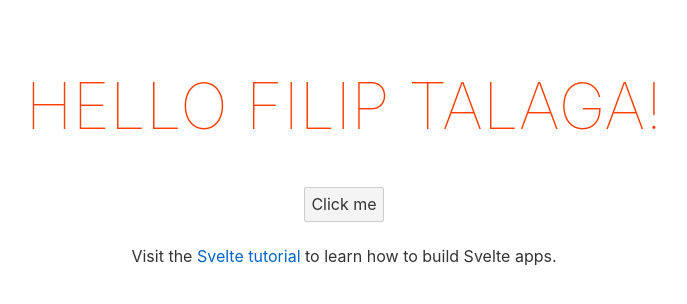
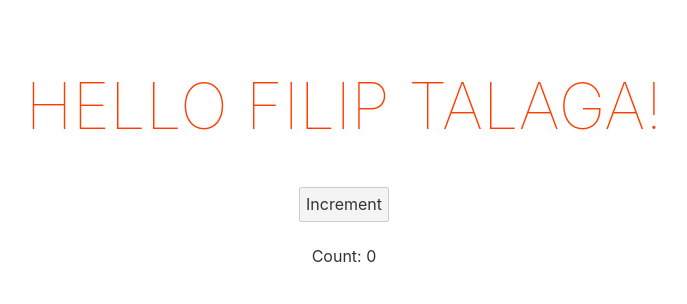
Before and after one commit to FilipTalaga/svelte-app, a Svelte app: page / in a window 1280 px wide. Shown: the top 304 px of the page, without its empty margins (296-983 px from the left). Built offline with nearby package versions, Linux system fonts and the light colour scheme.

Commit message:
Add a button component

```diff
--- a/src/App.svelte
+++ b/src/App.svelte
@@ -1,19 +1,12 @@
 <script lang="ts">
-    export let name: string;
-    export let surname: string;
+    import Button from './components/Button.svelte';
 
-    const handleClick = () => {
-        console.log('click');
-    };
+    let me = 'Filip Talaga';
 </script>
 
 <main>
-    <h1>Hello {name} {surname}!</h1>
-    <button on:click={handleClick}> Click me </button>
-    <p>
-        Visit the <a href="https://svelte.dev/tutorial">Svelte tutorial</a> to learn how to build Svelte
-        apps.
-    </p>
+    <h1>Hello {me}!</h1>
+    <Button />
 </main>
 
 <style>
--- /dev/null
+++ b/src/components/Button.svelte
@@ -0,0 +1,11 @@
+<script lang="ts">
+    let count = 0;
+
+    const handleClick = () => {
+        console.log('click');
+        count += 1;
+    };
+</script>
+
+<button on:click={handleClick}> Increment </button>
+<p>Count: {count}</p>
--- a/src/main.ts
+++ b/src/main.ts
@@ -2,10 +2,6 @@ import App from './App.svelte';
 
 const app = new App({
     target: document.body,
-    props: {
-        name: 'Filip',
-        surname: 'Talaga',
-    },
 });
 
 export default app;
```
